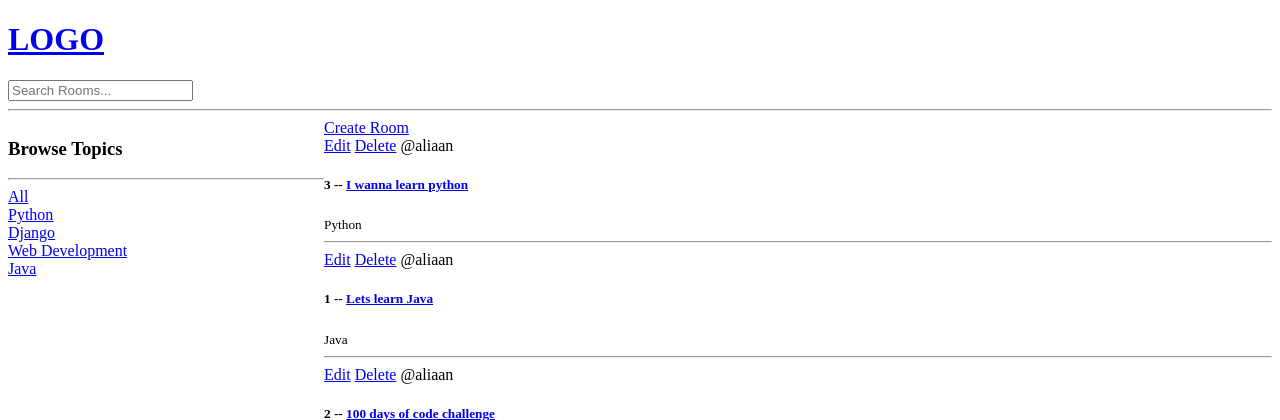
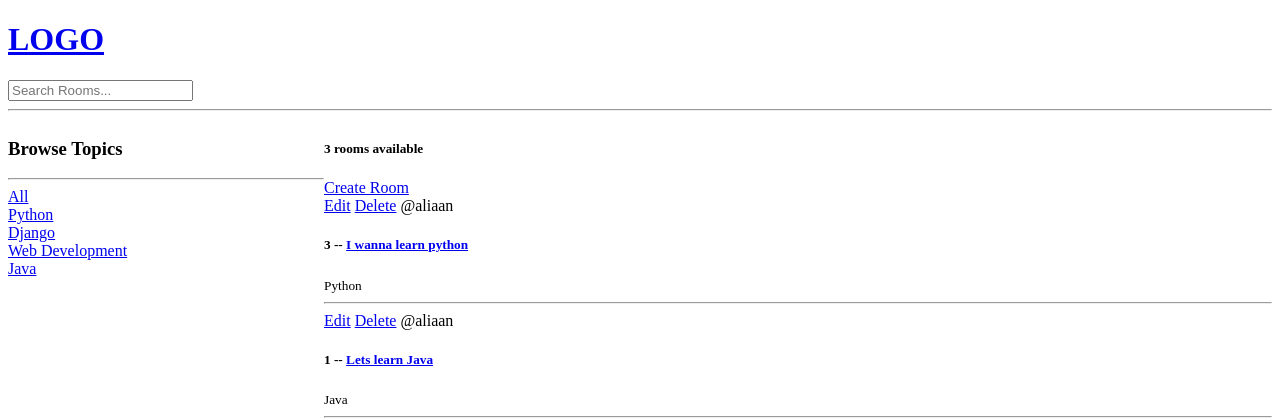
Before and after one commit to aliaan123/studybuddy, a Django app: page / in a window 1280 px wide. Shown: the top 420 px of the page. Run offline with Django 5.2, Linux system fonts and the light colour scheme; data comes from the database, SQL or seed files in the repository.

Commit message:
Displaying number of rooms at the top of the home template.

```diff
--- a/base/templates/base/home.html
+++ b/base/templates/base/home.html
@@ -34,6 +34,9 @@
     </div>
 
     <div>
+
+        <h5>{{room_count}} rooms available</h5>
+
         <a href = "{% url 'create-room' %}">Create Room</a>
         <div>
             {% for room in rooms %}
--- a/base/views.py
+++ b/base/views.py
@@ -30,8 +30,11 @@ def home(request):
     # __ is used for quering upwards to the parent.
     # Retrieves all topics from the Topic model.
     topics = Topic.objects.all()
+    # Counts the number of rooms
+    room_count = rooms.count()
+
     # Creates a dictionary context containing the queried rooms and all topics. This data will be passed to the template for rendering.
-    context = {"rooms" : rooms, 'topics': topics}
+    context = {"rooms" : rooms, 'topics': topics, 'room_count' : room_count}
     # Uses the render function to render the "base/home.html" template with the provided context.
     return render(request, "base/home.html", context)
 
```
